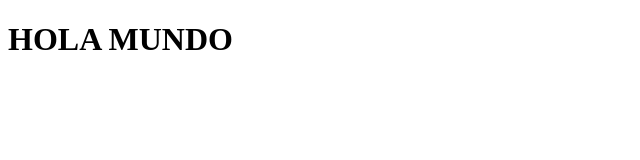
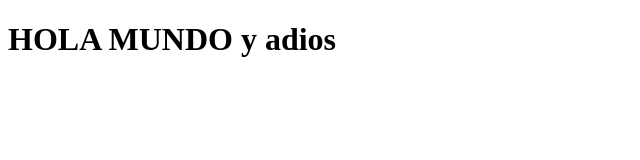
Before and after one commit to cordovamarlon/gitterminal, a plain HTML site: page index.html in a window 1280 px wide. Shown: the whole page, without its empty margins (0-640 px from the left). Drawn offline with Linux system fonts and the light colour scheme.

Commit message:
modificado el index

```diff
--- a/index.html
+++ b/index.html
@@ -6,6 +6,6 @@
     <title>Document</title>
 </head>
 <body>
-    <h1>HOLA MUNDO</h1>
+    <h1>HOLA MUNDO y adios</h1>
 </body>
 </html>
```
